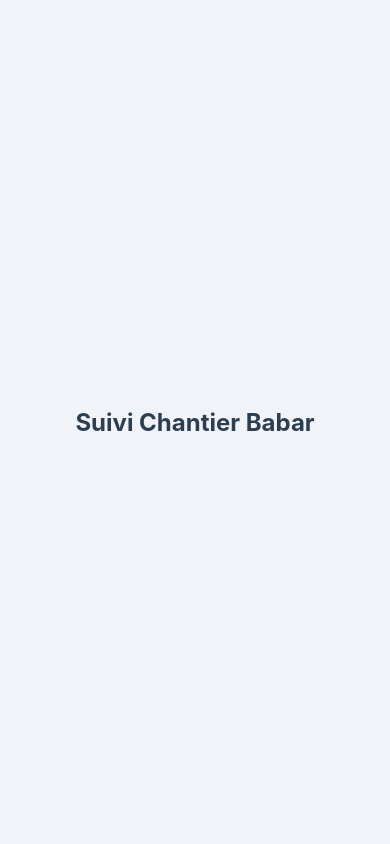
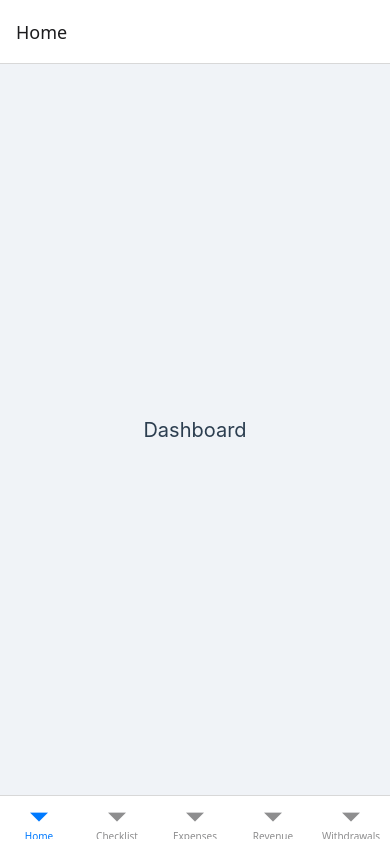
Before and after one commit to ouadinej-design/SuiviChantierBabar, a React Native app: screen / in a window 390 px wide. Built offline with nearby package versions, Linux system fonts and the light colour scheme.

Commit message:
Test navigation

```diff
--- a/App.js
+++ b/App.js
@@ -1,25 +1,59 @@
-import { View, Text, StyleSheet } from 'react-native';
+import { useState, useEffect } from 'react';
+import { View, Text, ActivityIndicator, StyleSheet } from 'react-native';
+import { NavigationContainer } from '@react-navigation/native';
+import { createBottomTabNavigator } from '@react-navigation/bottom-tabs';
 import { StatusBar } from 'expo-status-bar';
+import { initDatabase } from './src/database/database';
 
-export default function App() {
+const Tab = createBottomTabNavigator();
+
+function SimpleScreen({ title }) {
   return (
-    <View style={styles.container}>
-      <Text style={styles.title}>Suivi Chantier Babar</Text>
-      <StatusBar style="auto" />
+    <View style={styles.screen}>
+      <Text style={styles.screenText}>{title}</Text>
     </View>
   );
 }
 
+export default function App() {
+  const [ready, setReady] = useState(false);
+  const [error, setError] = useState(null);
+
+  useEffect(() => {
+    initDatabase()
+      .then(() => setReady(true))
+      .catch(err => {
+        console.error(err);
+        setError(err.message || String(err));
+      });
+  }, []);
+
+  if (error) return (
+    <View style={styles.center}><Text style={{ color: '#e74c3c', fontSize: 18 }}>{error}</Text></View>
+  );
+
+  if (!ready) return (
+    <View style={styles.center}>
+      <ActivityIndicator size="large" color="#3498db" />
+    </View>
+  );
+
+  return (
+    <NavigationContainer>
+      <Tab.Navigator>
+        <Tab.Screen name="Home" component={() => <SimpleScreen title="Dashboard" />} />
+        <Tab.Screen name="Checklist" component={() => <SimpleScreen title="Check-list" />} />
+        <Tab.Screen name="Expenses" component={() => <SimpleScreen title="Dépenses" />} />
+        <Tab.Screen name="Revenue" component={() => <SimpleScreen title="Recettes" />} />
+        <Tab.Screen name="Withdrawals" component={() => <SimpleScreen title="Retraits" />} />
+      </Tab.Navigator>
+      <StatusBar style="auto" />
+    </NavigationContainer>
+  );
+}
+
 const styles = StyleSheet.create({
-  container: {
-    flex: 1,
-    backgroundColor: '#f0f3f7',
-    justifyContent: 'center',
-    alignItems: 'center',
-  },
-  title: {
-    fontSize: 24,
-    fontWeight: 'bold',
-    color: '#2c3e50',
-  },
+  screen: { flex: 1, justifyContent: 'center', alignItems: 'center', backgroundColor: '#f0f3f7' },
+  screenText: { fontSize: 20, color: '#2c3e50' },
+  center: { flex: 1, justifyContent: 'center', alignItems: 'center', backgroundColor: '#f0f3f7' },
 });
```
